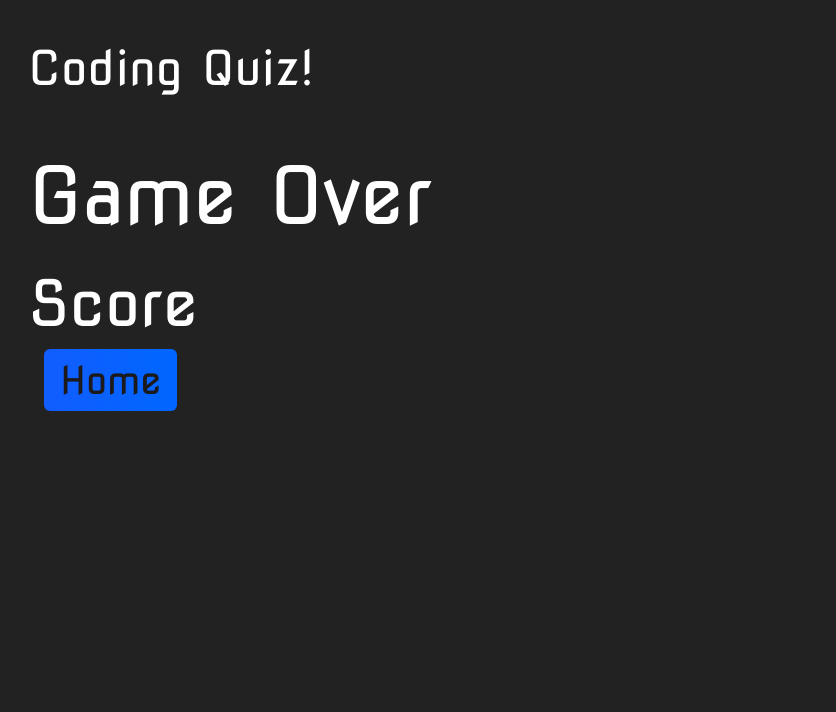
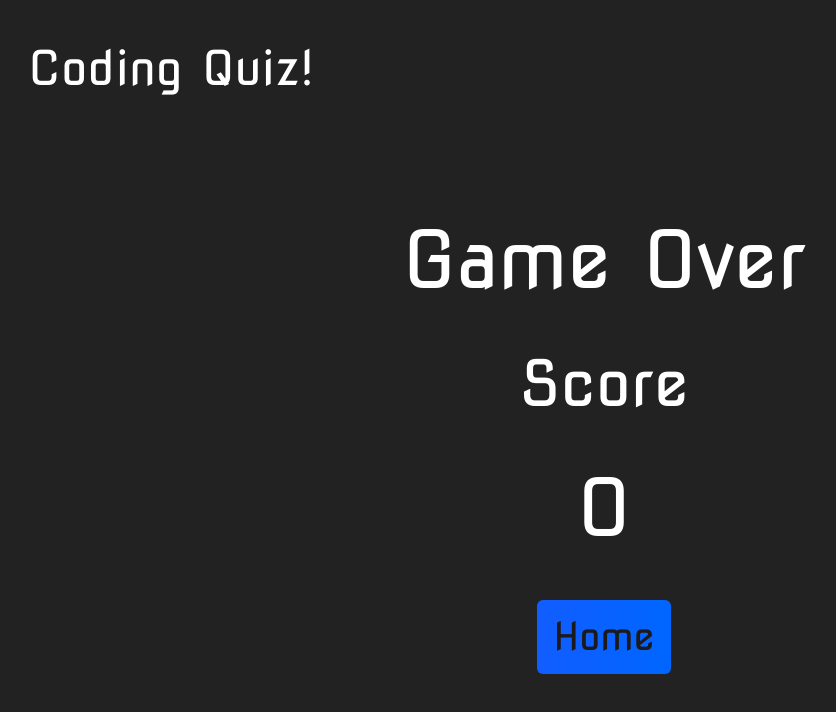
Before and after one commit to leon-luna-ray/coding-quiz, a React (Vite) app: page /quiz/html in a window 1280 px wide. Shown: the top 712 px of the page, without its empty margins (36-872 px from the left). Built offline with nearby package versions, Linux system fonts and the light colour scheme; no server answers.

Commit message:
add score to final screen

```diff
--- a/src/components/GameOver.jsx
+++ b/src/components/GameOver.jsx
@@ -1,14 +1,16 @@
 import React from 'react';
 import { Link } from 'react-router-dom';
+import { useGameContext } from '@/contexts/GameContext';
 
-const GameOver = ({ score }) => {
+const GameOver = () => {
+  const { score } = useGameContext();
   return (
-    <div className='container'>
-      <div className='start-panel'>
+    <div className='container flex justify-center items-center pt-[2rem] md:pt-[4rem]'>
+      <div className='start-panel text-center flex-col-1 items-center'>
         <h1>Game Over</h1>
         <h2>Score</h2>
         <h1>{score}</h1>
-        <Link id='home-btn' className='btn' to='/'>Home</Link>
+        <Link id='home-btn' className='btn w-max' to='/'>Home</Link>
       </div>
     </div>
   );
--- a/src/components/ScorePanel.jsx
+++ b/src/components/ScorePanel.jsx
@@ -5,9 +5,9 @@ const ScorePanel = () => {
   const { score } = useGameContext();
 
   return (
-    <div id='game' className='justify-center flex-column'>
+    <div id='game' className='justify-center flex-column pb-[2rem]'>
       <div className='hud-item'>
-        <p className='hud-prefix'>Score</p>
+        <p className='hud-prefix h3 uppercase'>Score</p>
         <h1 className='hud-main-text' id='score'>{score}</h1>
       </div>
     </div>
```
